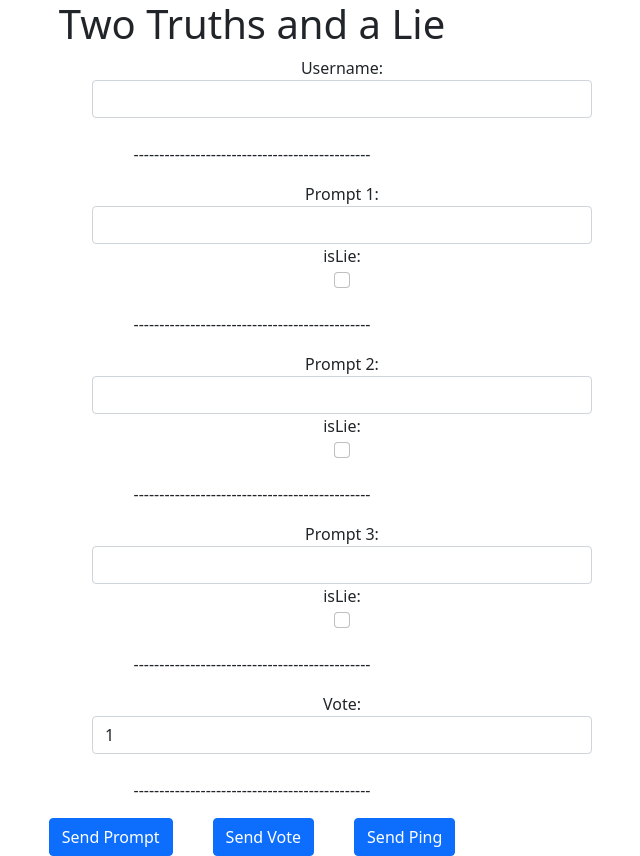
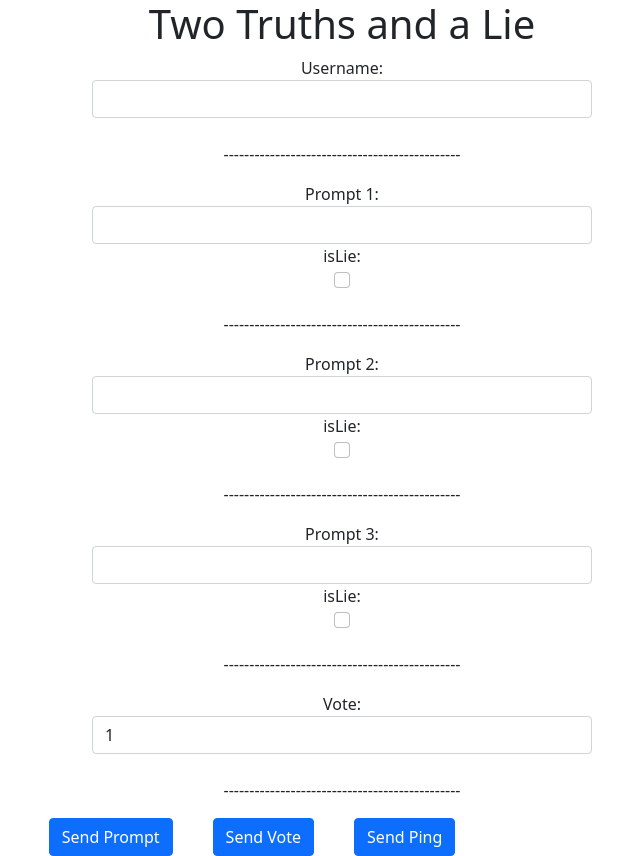
Before and after one commit to Adrusselljr/two-truths-and-a-lie, a React (Create React App) app: page / in a window 1280 px wide. Shown: the whole page, without its empty margins (388-1028 px from the left). Built offline with nearby package versions, Linux system fonts and the light colour scheme.

Commit message:
modified App.jsx/App.css

```diff
--- a/src/App.css
+++ b/src/App.css
@@ -3,7 +3,7 @@
   text-align: center;
 }
 
-.form-group {
+.form-group, h1 {
   margin-left: 480px;
   width: 500px;
   display: flex;
@@ -26,16 +26,3 @@
   font-size: calc(10px + 2vmin);
   color: white;
 }
-
-.App-link {
-  color: #61dafb;
-}
-
-@keyframes App-logo-spin {
-  from {
-    transform: rotate(0deg);
-  }
-  to {
-    transform: rotate(360deg);
-  }
-}
--- a/src/App.jsx
+++ b/src/App.jsx
@@ -163,43 +163,38 @@ export class App extends Component {
                     <div className="form-group">
                         <label>Username: </label>
                         <input className='form-control' name="userName" value={ this.state.userName } onChange={ this.changeHandlerUserName }/><br/>
+                        <p>----------------------------------------------</p>
                     </div>
-
-                    <p>----------------------------------------------</p>
 
                     <div className="form-group">
                         <label>Prompt 1: </label>
                         <input className='form-control' type="text" name="promptOne" value={ this.state.promptObj.promptOne.input } onChange={ this.changeHandlerPrompts }/>
                         <label className='form-check-label'>  isLie: </label>
                         <input className='form-check-input' type="checkbox" name="promptOne" checked={ this.state.promptObj.promptOne.isLie } onChange={ this.changeHandlerCheckbox }/><br/>
+                        <p>----------------------------------------------</p>
                     </div>
-
-                    <p>----------------------------------------------</p>
 
                     <div className="form-group">
                         <label>Prompt 2: </label>
                         <input className='form-control' type="text" name="promptTwo" value={ this.state.promptObj.promptTwo.input } onChange={ this.changeHandlerPrompts }/>
                         <label className='form-check-label'>  isLie: </label>
                         <input className='form-check-input' type="checkbox" name="promptTwo" checked={ this.state.promptObj.promptTwo.isLie } onChange={ this.changeHandlerCheckbox }/><br/>
+                        <p>----------------------------------------------</p>
                     </div>
-
-                    <p>----------------------------------------------</p>
 
                     <div className="form-group">
                         <label>Prompt 3: </label>
                         <input className='form-control' type="text" name="promptThree" value={ this.state.promptObj.promptThree.input } onChange={ this.changeHandlerPrompts }/>
                         <label className='form-check-label'>  isLie: </label>
                         <input className='form-check-input' type="checkbox" name="promptThree" checked={ this.state.promptObj.promptThree.isLie } onChange={ this.changeHandlerCheckbox }/><br/>
+                        <p>----------------------------------------------</p>
                     </div>
-
-                    <p>----------------------------------------------</p>
 
                     <div className="form-group">
                         <label>Vote: </label>
                         <input min={ 1 } max={ 3 } className='form-control vote' type="number" name="vote" value={ this.state.vote } onChange={ this.changeHandlerVote }/><br/>
+                        <p>----------------------------------------------</p>
                     </div>
-
-                    <p>----------------------------------------------</p>
 
                     <button onClick={this.clickHandlerPrompt} className="btn btn-primary">Send Prompt</button>
                     <button onClick={this.clickHandlerVote} className="btn btn-primary">Send Vote</button>
```
